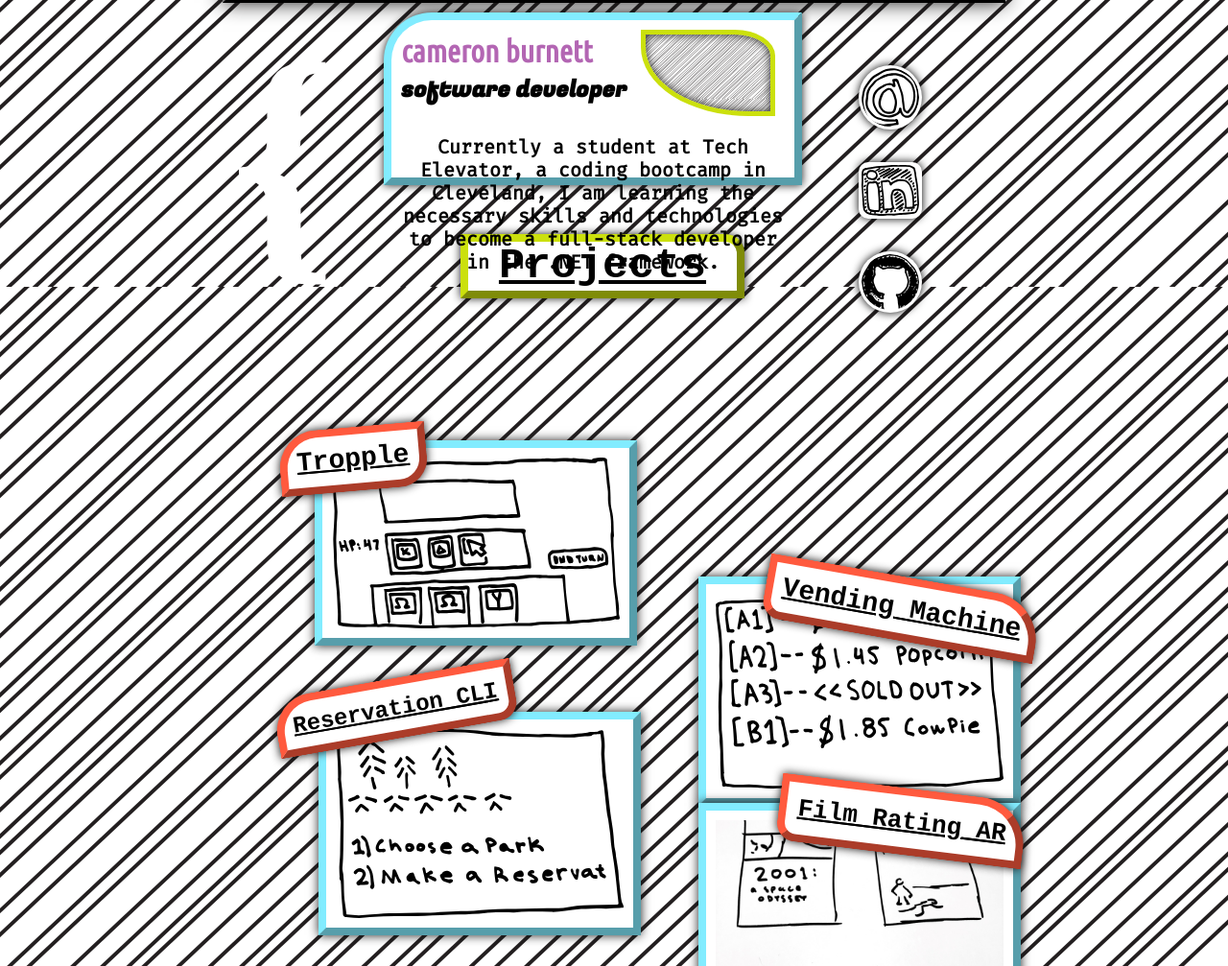
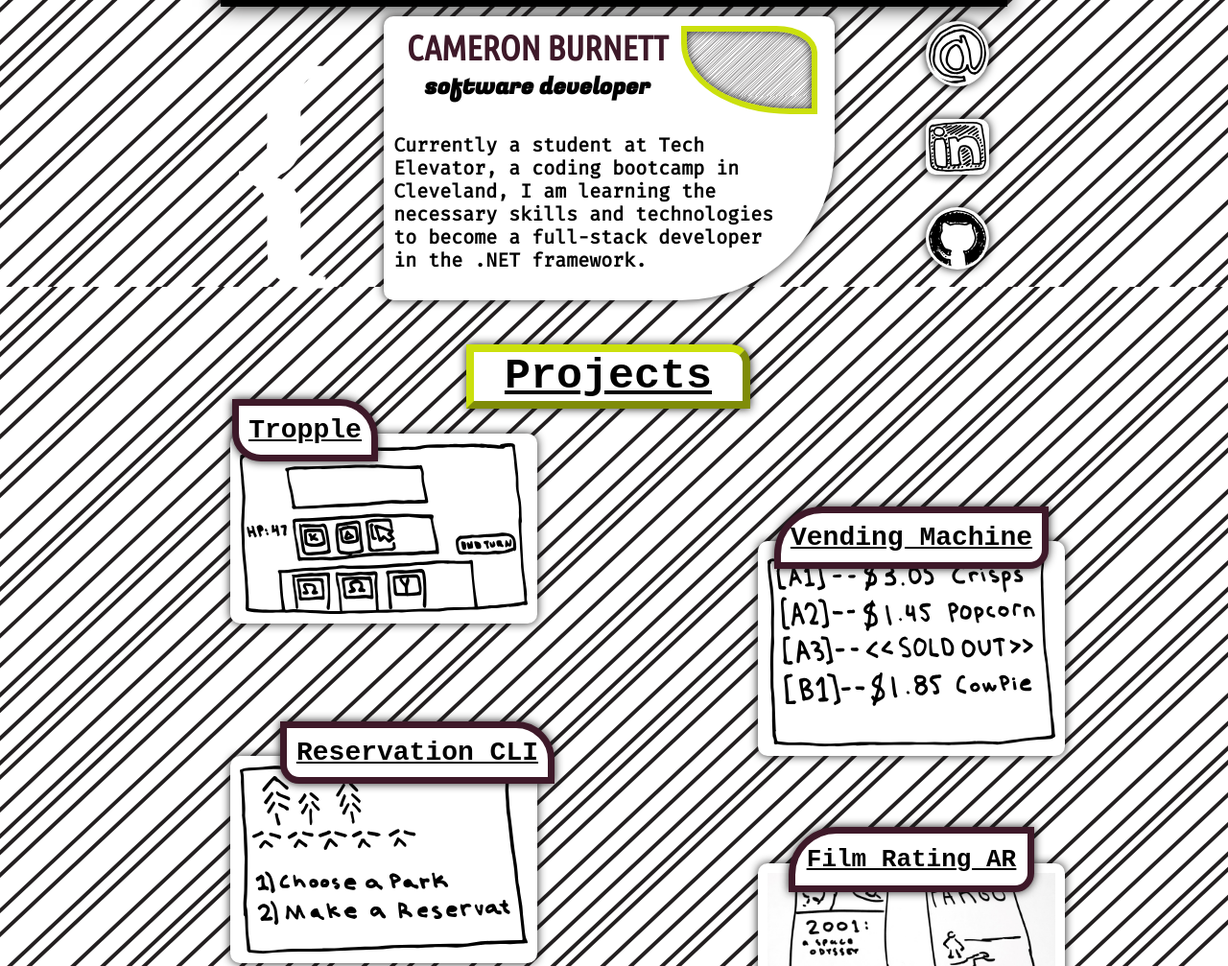
Before and after one commit to cambfilm/cambfilm.github.io, a plain HTML site: page index.html in a window 1280 px wide. Shown: the part 501-1508 px from the top of the page at 96% size. Drawn offline with Linux system fonts and the light colour scheme; a web font is replaced by a local one.

Commit message:
changed colors, messed with grid for too long. way too long.

```diff
--- a/index.html
+++ b/index.html
@@ -34,7 +34,7 @@
                 </div>
 
                 <div class="intro">
-                    <h1 id="name">cameron burnett</h1>
+                    <h1 id="name">CAMERON BURNETT</h1>
                     <div id="shape">
                     </div>
                     <h2 id="dev">software developer</h2>
@@ -42,21 +42,22 @@
                         and technologies to become a full-stack developer in the .NET framework.
                     </p>
                 </div>
-                <div id="projects-head">
-                    <h2>Projects</h2>
-                </div>
+
                 <div id="info-bottom"></div>
             </div>
 
             <div class="projects">
+                    <div id="projects-head">
+                            <h2>Projects</h2>
+                        </div>
                 <div class="tropple title-wrapper">
                     <a class="tropple detail-link" href="\tropple.html">
                         <h2 class="tropple project-title">Tropple</h2>
                     </a>
                 </div>
-                <a class="tropple img-link" href="\tropple.html">
-                    <img class="tropple project-img" src="images\tropple.svg" />
-                </a>
+
+                <img class="tropple project-img" src="images\tropple.svg" />
+
 
                 <div class="vm title-wrapper">
                     <a class="vm detail-link" href="\vm.html">
--- a/scratch.css
+++ b/scratch.css
@@ -13,3 +13,6 @@
     margin: 5px;
     height: 3px;
 }
+
+
+3E1929
--- a/style.css
+++ b/style.css
@@ -17,7 +17,7 @@ img#steve {
     width: 50rem;
     height: 30rem;
     z-index: 1;
-    border: 8px outset #242424;
+    border: 10px solid #000;
     box-shadow: 0 0 20px rgba(22, 21, 21, 0.952);
 }
 
@@ -71,8 +71,9 @@ a#mail img.link {
 }
 
 div.media-links {
-    grid-area: 2 / 9 / 5 / 10;
-    width: 110px;
+    grid-area: 2 / 9 / 5 / 11;
+    margin-left: 30px;
+    width: 90px;
 }
 
 .link {
@@ -91,22 +92,22 @@ div.text {
 
 div.top {
     display: grid;
-    grid-template-columns: repeat(10, 10%);
-    grid-template-rows: repeat(8, 12.5%);
+    grid-template-columns: repeat(10, 1fr);
+
 }
 
 div.intro {
-    grid-area: 1 / 3 / 5 / 8;
+    grid-area: 1 / 3 / 3 / 8;
     display: grid;
-    grid-template-columns: 50% 50%;
+    grid-template-columns: 2fr 1fr;
     grid-template-rows: 1fr 1fr 4fr;
     align-self: left;
     margin: 10px 0;
     padding: 10px;
-    width: 400px;
-    background: white;
-    border: 8px outset #82ECFF;
-    border-top-left-radius: 50px;
+    background-color: #FFF;
+    width: 450px;
+    border-radius: 10px;
+    border-bottom-right-radius: 160px;
     box-shadow: 0 0 10px rgba(22, 21, 21, 0.952);
     z-index: 1;
 
@@ -114,39 +115,41 @@ div.intro {
 
 h1#name {
     grid-area: 1 / 1 / 1 / 2;
-    color: #b366b3;
+    color: #3E1929;
+    font-size: 36px;
+    text-align: center;
     margin: auto;
     font-family: 'Ubuntu Condensed', sans-serif;
     align-self: center;
 }
 
 h2#dev {
-    grid-area: 2 / 1 / 2 / 3;
+    grid-area: 2 / 1 / 2 / 2;
     margin: 0;
     align-self: top;
+    text-align: center;
     font-family: 'Fugaz One', cursive;
 }
 #shape {
     grid-area: 1 / 2 / 3 / 3;
     width: 130px;
     position: relative;
-    left: 50px;
     height: 80px;
     background-image: url("images/lines-vector-3.svg");
+    background-color: #FFF;
     background-attachment: fixed;
-    border: 5px solid #CBE00D;
+    border: 6px solid #CBE00D;
     border-top-right-radius: 30%;
     border-bottom-left-radius: 80%;
     box-shadow: inset 0 0 10px rgba(22, 21, 21, 0.952);
 }
 
 p#bio {
-    grid-area: 3 / 1 / 3 / 3;
-    text-align: center;
+    grid-area: 3 / 1 / 3 / 4;
 }
 
 #projects-head {
-    grid-area: 5 / 4 / 8 / 4;
+    grid-area: 1 / 4 / 2 / 6;
     margin: auto;
     width: 280px;
     font-family: 'Nova Mono', monospace;
@@ -165,8 +168,8 @@ p#bio {
 
 div.projects {
     display: grid;
-    grid-template-columns: repeat(10, 10%);
-    grid-template-rows: repeat(20, 5%);
+    grid-template-columns: repeat(10, 1fr);
+    grid-template-rows: repeat(10, 1fr);
     grid-gap: 8px;
     margin-top: 10px;
 }
@@ -178,7 +181,7 @@ div.projects {
     text-decoration: underline;
     font-size: 30px;
     background: #FFF;
-    border: 8px outset #FF5A3E;
+    border: 7px solid #3E1929;
     box-shadow: 0 0 10px rgba(22, 21, 21, 0.952);
     z-index: 2;
 }
@@ -189,117 +192,90 @@ div.projects {
     z-index: 2;
 }
 
-a .project-title:hover {
-    color:  #FF5A3E;
-    border-style: inset;
-}
 
 
 .project-title:hover {
-    border-style: inset;
+    box-shadow: 0 0 30px #3E1929;
 }
 
 
 
 .project-img {
-    margin: auto;
     padding: 10px;
     width: 300px;
     background: #FFF;
-    border: 8px outset #82ECFF;
+    border-radius: 10px;
     box-shadow: 0 0 10px rgba(22, 21, 21, 0.952);
 }
 
-.project-img:hover {
-    border-style: inset;
-}
-
-.img-link.tropple {
-    grid-area: 2 / 2 / 7 / 6;
-
-}
-
-tropple.detail-link {
-    transform: rotateZ(-5deg);
-}
-
 .tropple.title-wrapper {
-    grid-area: 1 / 1 / 4 / 4;
+    grid-area: 1 / 1 / 3 / 3;
     margin: auto;
-    transform: rotateZ(-5deg);
-    border-bottom-right-radius: 10%;
+    z-index: 2;
 }
 
 .tropple.project-title {
     font-size: 28px;
     transform: rotateZ(-5px);
-    border-bottom-right-radius: 30px;
-    border-top-left-radius: 40px;
+    border-bottom-left-radius: 30px;
+    border-top-right-radius: 40px;
 }
 
 .tropple.project-img {
-    grid-area: 2 / 2 / 7 / 6;
+    grid-area: 2 / 1 / 4 / 5;
 }
 
 
 .vm.title-wrapper {
-    grid-area: 5 / 7 / 6 / 11;
+    grid-area: 2 / 6 / 4 / 11;
     margin: auto;
-    transform: rotateZ(5deg);
-    border-bottom-right-radius: 10%;
+    z-index: 2;
 }
 
 
 .vm.project-title {
-    grid-area: 5 / 7 / 6 / 11;
     font-size: 28px;
-    transform: rotateZ(5deg);
-    border-style: outset;
-    border-bottom-left-radius: 20px;
-    border-top-right-radius: 50px;
+    border-bottom-right-radius: 20px;
+    border-top-left-radius: 50px;
 }
 
 .vm.project-img {
-    grid-area: 5 / 6 / 9 / 11;
+    grid-area: 3 / 6 / 6 / 11;
 }
 
 .np.title-wrapper {
-    grid-area: 7 / 1 / 9 / 5;
+    grid-area: 4 / 1 / 6 / 5;
     font-size: 24px;
     margin: auto;
-    transform: rotateZ(-5deg);
-    border-bottom-right-radius: 20px;
-    border-top-left-radius: 40px;
+    z-index: 2;
 }
 
 .np.project-title {
-    grid-area: 5 / 1 / 7 / 5;
-    font-size: 24px;
-    transform: rotateZ(-5deg);
-    border-bottom-right-radius: 20px;
-    border-top-left-radius: 40px;
+    font-size: 28px;
+    border-bottom-left-radius: 20px;
+    border-top-right-radius: 40px;
 }
 
 .np.project-img {
-    grid-area: 8 / 2 / 12 / 6;
+    grid-area: 5 / 1 / 7 / 5;
 }
 
 
 .ar.title-wrapper {
-    grid-area: 9 / 7 / 12 / 11;
+    grid-area: 5 / 6 / 7 / 11;
     margin: auto;
+    z-index: 2;
 }
 
 .ar.project-title {
     font-size: 26px;
     padding: 12px;
-    transform: rotateZ(7deg);
-    border-bottom-left-radius: 20px;
-    border-top-right-radius: 50px;
+    border-bottom-right-radius: 20px;
+    border-top-left-radius: 50px;
 }
 
 .ar.project-img {
-    grid-area: 10 / 6 / 15 / 11;
+    grid-area: 6 / 6 / 10 / 11;
 }
 
 
@@ -328,38 +304,33 @@ p {
 img.big {
     align-self: center;
     width: 600px;
-    border: 8px outset #242424;
+    border: 8px solid #000;
     box-shadow: 0 0 10px rgba(22, 21, 21, 0.952);
     z-index: 2;
 }
 
-div.detail-top {
-    display: grid;
-    grid-template-columns: repeat(5, 1fr);
-    grid-template-rows: 1fr 1fr;
-}
 
 div#home {
-    grid-row-start: 2;
-    grid-column-start: 1;
-    top: 200px;
+    position: absolute;
+    left: -40px;
+    bottom: 0;
     width: 100px;
     height: 45px;
-    right: 150px;
     font-family: 'Nova Mono', monospace;
     font-size: 30px;
     font-weight: 700;
     text-decoration: none;
     text-align: center;
     background-color: white;
-    border: 8px outset #CBE00D;
-    border-radius: 100%;
-    transform: rotateZ(-5deg);
+    border: 8px solid #CBE00D;
+    box-shadow: 0 0 10px #000;
+    border-top-right-radius: 40px;
+    border-bottom-left-radius: 30px;
+    z-index: 2;
 }
 
 #home:hover {
-    border-style: inset;
-    text-decoration: underline;
+    box-shadow: 0 0 10px #CBE00D;
 }
 
 #home a {
@@ -367,15 +338,17 @@ div#home {
 }
 
 main.detail #projects-head {
-    grid-area: 2 / 2 / 3 / 5;
-    border-color: #FF5A3E;
+    margin: 2rem;
+    border-color: #CBE00D;
+    border-top-right-radius: 0;
+    border-bottom-right-radius: 20px;
     border-style: outset;
     box-shadow: 0 0 10px rgba(22, 21, 21, 0.952);
     z-index: -2;
 }
 
 div.window {
-    border-style: outset;
+
 }
 
 div#notes-1.window {
@@ -389,9 +362,10 @@ div#notes-1.window {
     background-attachment: fixed;
     background-position: center;
     background-repeat: no-repeat;
+    filter: blur(.1em);
     z-index: -2;
     border-style: none;
-    box-shadow: inset 0 0 10px rgba(22, 21, 21, 0.952);
+
     border-top-left-radius: 10px;
     border-radius: 20px;
 }
@@ -409,7 +383,6 @@ div.project-detail p{
     padding: 10px;
     font-size: 15px;
     background: #FFF;
-    border: 8px outset #82ECFF;
     border-radius: 10px;
     box-shadow: 0 0 10px rgba(22, 21, 21, 0.952);
 }
@@ -420,7 +393,6 @@ div#notes-2.window {
     margin: auto;
     background-image: url("images/tropple-perspective-2.png");
     background-size: 100%;
-    border: 8px outset #242424;
     z-index: 1;
     box-shadow: 0 0 10px rgba(22, 21, 21, 0.952);
 }
@@ -431,7 +403,6 @@ div#notes-3.window {
     margin: auto;
     background-image: url("images/tropple-dealt-damage.png");
     background-size: 100%;
-    border: 8px outset #242424;
     z-index: 1;
     box-shadow: 0 0 10px rgba(22, 21, 21, 0.952);
 }
@@ -442,7 +413,6 @@ div#notes-4.window {
     margin: auto;
     background-image: url("images/tropple-code-2.png");
     background-size: 100%;
-    border: 8px outset #242424;
     z-index: 1;
     box-shadow: 0 0 10px rgba(22, 21, 21, 0.952);
 }
@@ -557,3 +527,7 @@ main.ar #projects-head {
     left: 50%;
     margin-left: -375px;
 }
+
+div.ar div.project-detail {
+    grid-template-rows: 1fr;
+}
```
